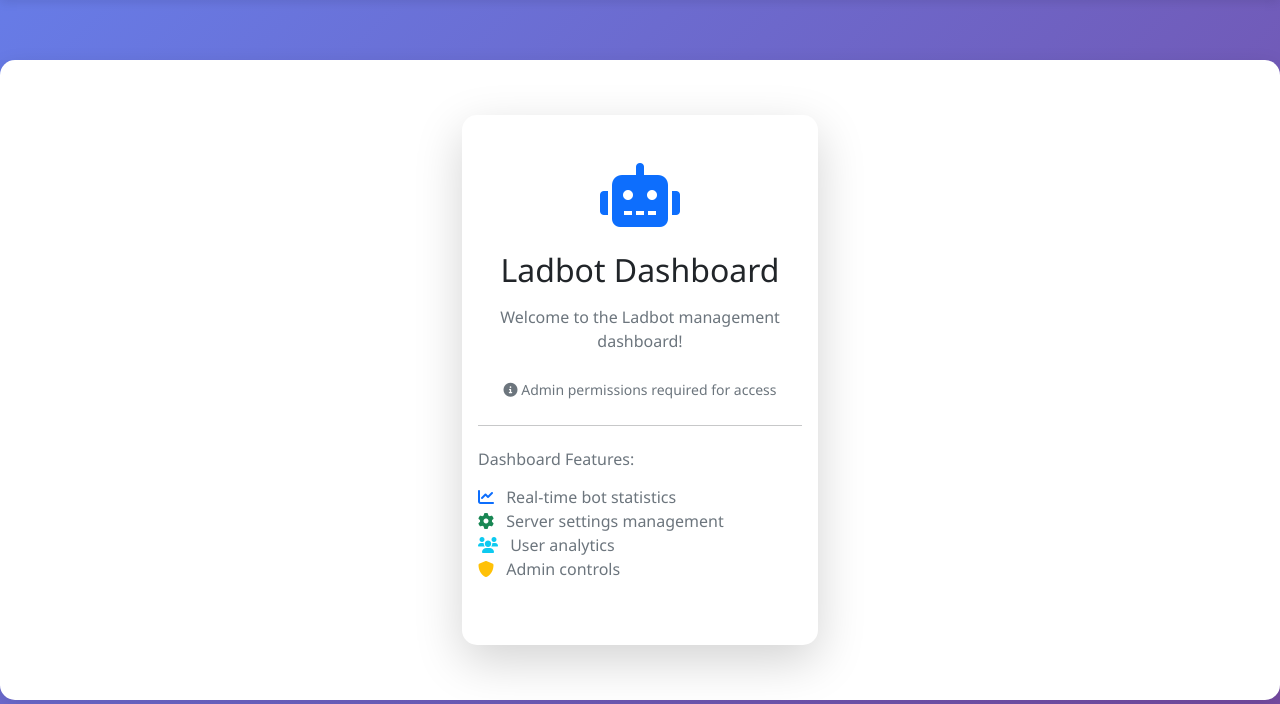
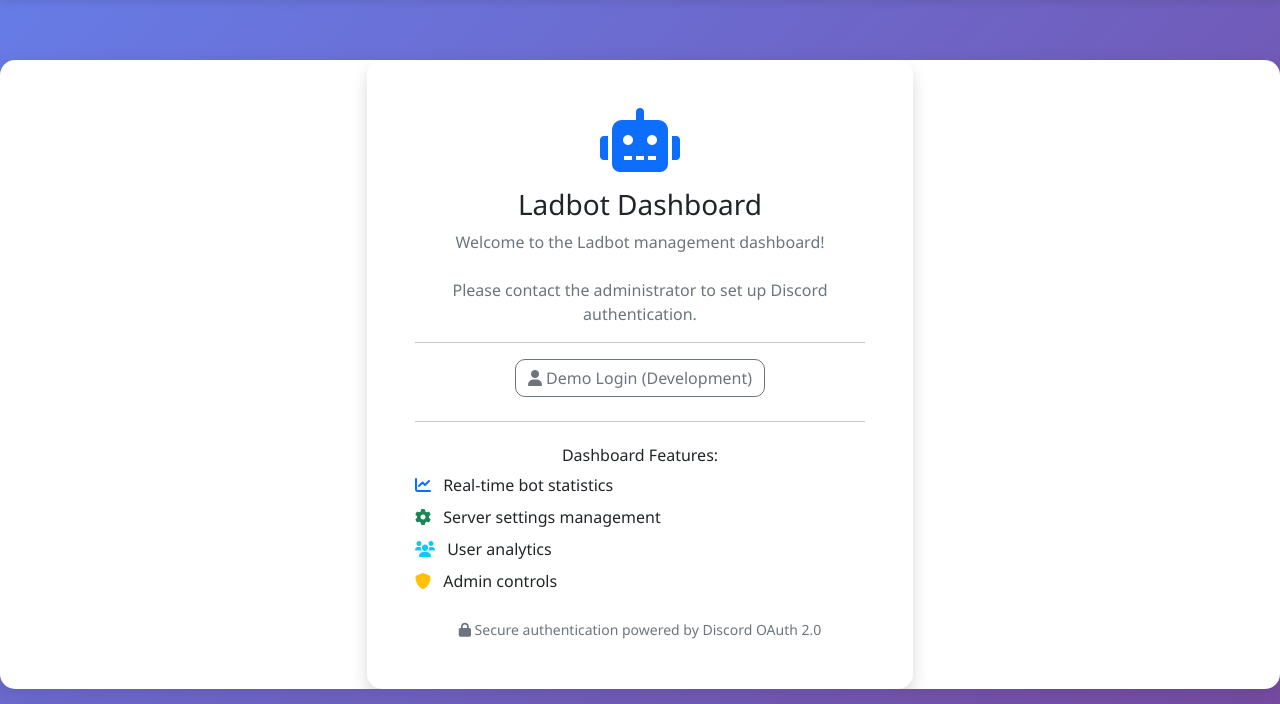
Before and after one commit to CNNMN01/ladbot, a Flask app: page /login in a window 1280 px wide. Shown: the part 96-800 px from the top of the page. Run offline with Flask 3, Linux system fonts and the light colour scheme.

Commit message:
Add Discord OAuth authentication and fix analytics template errors

```diff
--- a/src/web/app.py
+++ b/src/web/app.py
@@ -1,5 +1,5 @@
 """
-Flask Web Dashboard for Ladbot - Production Ready
+Flask Web Dashboard for Ladbot - Production Ready with OAuth
 """
 import os
 import sys
@@ -51,18 +51,13 @@
     from .routes import register_routes
     register_routes(app)
 
-    # Add error handlers
-    @app.errorhandler(404)
-    def not_found(error):
-        return render_template('error.html',
-                             error_code=404,
-                             error_message="Page not found"), 404
-
-    @app.errorhandler(500)
-    def internal_error(error):
-        return render_template('error.html',
-                             error_code=500,
-                             error_message="Internal server error"), 500
+    # Add template context processors
+    @app.context_processor
+    def inject_config():
+        """Make config available in templates"""
+        return {
+            'config': app.config
+        }
 
     return app
 
--- a/src/web/routes.py
+++ b/src/web/routes.py
@@ -1,9 +1,10 @@
 """
-Complete Flask routes for Ladbot web dashboard
+Complete Flask routes for Ladbot web dashboard with Discord OAuth
 """
 from flask import render_template, session, redirect, url_for, request, jsonify, flash
 import logging
 from datetime import datetime
+import requests
 
 logger = logging.getLogger(__name__)
 
@@ -23,9 +24,82 @@
         """Login page"""
         return render_template('login.html')
 
+    @app.route('/auth/discord')
+    def discord_auth():
+        """Redirect to Discord OAuth"""
+        if not app.config['DISCORD_CLIENT_ID']:
+            flash('Discord OAuth not configured', 'error')
+            return redirect(url_for('login'))
+
+        discord_auth_url = (
+            f"https://discord.com/api/oauth2/authorize?"
+            f"client_id={app.config['DISCORD_CLIENT_ID']}&"
+            f"redirect_uri={app.config['DISCORD_REDIRECT_URI']}&"
+            f"response_type=code&"
+            f"scope=identify"
+        )
+        return redirect(discord_auth_url)
+
+    @app.route('/callback')
+    def discord_callback():
+        """Handle Discord OAuth callback"""
+        code = request.args.get('code')
+        if not code:
+            flash('Authorization failed', 'error')
+            return redirect(url_for('login'))
+
+        try:
+            # Exchange code for access token
+            token_data = {
+                'client_id': app.config['DISCORD_CLIENT_ID'],
+                'client_secret': app.config['DISCORD_CLIENT_SECRET'],
+                'grant_type': 'authorization_code',
+                'code': code,
+                'redirect_uri': app.config['DISCORD_REDIRECT_URI']
+            }
+
+            # Get access token
+            token_response = requests.post(
+                'https://discord.com/api/oauth2/token',
+                data=token_data,
+                headers={'Content-Type': 'application/x-www-form-urlencoded'}
+            )
+            token_json = token_response.json()
+
+            if 'access_token' not in token_json:
+                flash('Failed to get access token', 'error')
+                return redirect(url_for('login'))
+
+            # Get user info
+            headers = {'Authorization': f"Bearer {token_json['access_token']}"}
+            user_response = requests.get('https://discord.com/api/users/@me', headers=headers)
+            user_data = user_response.json()
+
+            # Store user in session
+            session['user'] = {
+                'id': user_data['id'],
+                'username': user_data['username'],
+                'discriminator': user_data.get('discriminator', '0'),
+                'avatar': user_data.get('avatar')
+            }
+            session['user_id'] = user_data['id']
+
+            flash('Successfully logged in!', 'success')
+            return redirect(url_for('dashboard'))
+
+        except Exception as e:
+            logger.error(f"OAuth error: {e}")
+            flash('Login failed', 'error')
+            return redirect(url_for('login'))
+
     @app.route('/dashboard')
     def dashboard():
         """Main dashboard page"""
+        # Check if user is logged in
+        if 'user' not in session:
+            flash('Please log in to access the dashboard', 'warning')
+            return redirect(url_for('login'))
+
         # Get bot stats safely
         bot = app.bot
         stats = {}
@@ -75,6 +149,11 @@
     @app.route('/analytics')
     def analytics():
         """Analytics page with real data"""
+        # Check if user is logged in
+        if 'user' not in session:
+            flash('Please log in to access analytics', 'warning')
+            return redirect(url_for('login'))
+
         bot = app.bot
         analytics_data = {}
 
@@ -146,6 +225,11 @@
     @app.route('/settings')
     def settings():
         """Settings page"""
+        # Check if user is logged in
+        if 'user' not in session:
+            flash('Please log in to access settings', 'warning')
+            return redirect(url_for('login'))
+
         bot = app.bot
 
         # Get current bot settings
--- a/src/web/templates/login.html
+++ b/src/web/templates/login.html
@@ -4,44 +4,63 @@
 
 {% block content %}
 <div class="container">
-    <div class="row justify-content-center align-items-center" style="min-height: 80vh;">
-        <div class="col-md-6 col-lg-4">
-            <div class="card shadow-lg">
-                <div class="card-body text-center py-5">
+    <div class="row justify-content-center">
+        <div class="col-md-6">
+            <div class="card shadow">
+                <div class="card-body text-center p-5">
                     <div class="mb-4">
-                        <i class="fas fa-robot fa-4x text-primary"></i>
+                        <i class="fas fa-robot fa-4x text-primary mb-3"></i>
+                        <h3>Ladbot Dashboard</h3>
+                        <p class="text-muted">Welcome to the Ladbot management dashboard!</p>
                     </div>
-                    <h2 class="card-title mb-3">Ladbot Dashboard</h2>
-                    <p class="text-muted mb-4">Welcome to the Ladbot management dashboard!</p>
 
-                    {% if discord_login_url %}
-                    <a href="{{ discord_login_url }}" class="btn btn-primary btn-lg mb-3">
-                        <i class="fab fa-discord"></i> Login with Discord
-                    </a>
+                    {% with messages = get_flashed_messages(with_categories=true) %}
+                        {% if messages %}
+                            {% for category, message in messages %}
+                                <div class="alert alert-{{ 'danger' if category == 'error' else 'warning' if category == 'warning' else 'success' }} alert-dismissible fade show" role="alert">
+                                    {{ message }}
+                                    <button type="button" class="btn-close" data-bs-dismiss="alert" aria-label="Close"></button>
+                                </div>
+                            {% endfor %}
+                        {% endif %}
+                    {% endwith %}
+
+                    {% if config['DISCORD_CLIENT_ID'] %}
+                        <a href="{{ url_for('discord_auth') }}" class="btn btn-primary btn-lg mb-3">
+                            <i class="fab fa-discord me-2"></i> Login with Discord
+                        </a>
+                        <p class="small text-muted">
+                            <i class="fas fa-info-circle"></i> Admin permissions required for access
+                        </p>
                     {% else %}
-                    <div class="alert alert-warning">
-                        <i class="fas fa-exclamation-triangle"></i>
-                        Discord OAuth not configured
-                    </div>
+                        <div class="alert alert-warning">
+                            <i class="fas fa-exclamation-triangle"></i> Discord OAuth not configured
+                        </div>
+                        <p class="text-muted">Please contact the administrator to set up Discord authentication.</p>
+
+                        <!-- Development demo login -->
+                        {% if config.get('DEVELOPMENT') %}
+                            <hr>
+                            <a href="{{ url_for('demo_login') }}" class="btn btn-outline-secondary">
+                                <i class="fas fa-user"></i> Demo Login (Development)
+                            </a>
+                        {% endif %}
                     {% endif %}
+
+                    <hr class="my-4">
+
+                    <h6>Dashboard Features:</h6>
+                    <ul class="list-unstyled text-start">
+                        <li class="mb-2"><i class="fas fa-chart-line text-primary me-2"></i> Real-time bot statistics</li>
+                        <li class="mb-2"><i class="fas fa-cog text-success me-2"></i> Server settings management</li>
+                        <li class="mb-2"><i class="fas fa-users text-info me-2"></i> User analytics</li>
+                        <li class="mb-2"><i class="fas fa-shield-alt text-warning me-2"></i> Admin controls</li>
+                    </ul>
 
                     <div class="mt-4">
                         <small class="text-muted">
-                            <i class="fas fa-info-circle"></i>
-                            Admin permissions required for access
+                            <i class="fas fa-lock"></i> Secure authentication powered by Discord OAuth 2.0
                         </small>
-                    </div>
-
-                    <hr class="my-4">
-
-                    <div class="text-start">
-                        <h6 class="text-muted mb-3">Dashboard Features:</h6>
-                        <ul class="list-unstyled text-muted">
-                            <li><i class="fas fa-chart-line text-primary me-2"></i> Real-time bot statistics</li>
-                            <li><i class="fas fa-cog text-success me-2"></i> Server settings management</li>
-                            <li><i class="fas fa-users text-info me-2"></i> User analytics</li>
-                            <li><i class="fas fa-shield-alt text-warning me-2"></i> Admin controls</li>
-                        </ul>
                     </div>
                 </div>
             </div>
```
Also changed, not shown: src/web/templates/analytics.html (+6 -6 lines).
